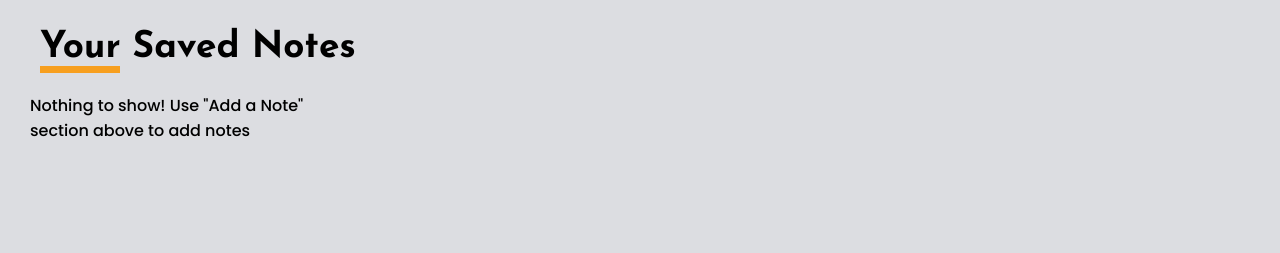
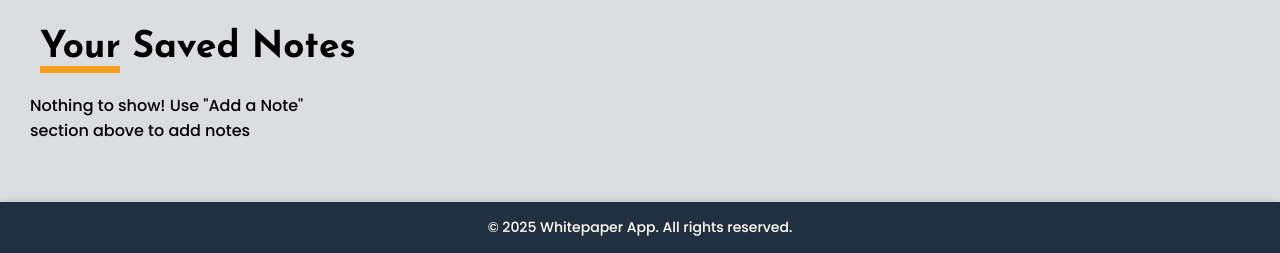
Before and after one commit to ygowthamr/WhitePaper, a Django app: page / in a window 1280 px wide. Shown: the part 547-800 px from the top of the page. Run offline with Django 3.2, Linux system fonts and the light colour scheme; some libraries are stand-ins or nearby versions.

Commit message:
Added the simple footer

```diff
--- a/static/css/style.css
+++ b/static/css/style.css
@@ -361,3 +361,34 @@ header .search-bar input[type="submit"] {
 #scrollToTopBtn::before {
     content: ""; /* No text */
 }
+
+/* Footer css */
+footer {
+    background-color: #222F3E; /* Match the header background color */
+    color: white; /* White text for good contrast */
+    text-align: center; /* Center-align the content */
+    padding: 15px 10px; /* Add some padding for spacing */
+    font-family: 'Poppins', sans-serif; /* Consistent font style with other sections */
+    font-size: 14px; /* Footer text size */
+    position: fixed; /* Fixed footer position */
+    bottom: 0; /* Align it to the bottom of the viewport */
+    left: 0; /* Extend from the left edge */
+    width: 100%; /* Full width footer */
+    box-shadow: 0 -2px 5px rgba(0, 0, 0, 0.1); /* Subtle shadow for depth */
+}
+
+footer p {
+    margin: 0; /* Remove default paragraph margins */
+    line-height: 1.5; /* Better text readability */
+}
+
+footer a {
+    color: #F79F1F; /* Use highlight color for links */
+    text-decoration: none; /* Remove underline */
+    font-weight: 500; /* Slightly bold links */
+}
+
+footer a:hover {
+    color: #DCDDE1; /* Change link color to match background */
+    text-decoration: underline; /* Add underline on hover */
+}
--- a/templates/notesapp/index.html
+++ b/templates/notesapp/index.html
@@ -62,6 +62,15 @@
             </div>
         </div>
     </div>
+    <footer>
+        <p>&copy; <span id="currentYear"></span> Whitepaper App. All rights reserved.</p>
+    </footer>
+
+    <!-- Inline JavaScript to add the current year -->
+    <script>
+        // JavaScript to dynamically insert the current year into the footer
+        document.getElementById('currentYear').textContent = new Date().getFullYear();
+    </script>
     <!-- Javascript fire link -->
     <script src="{% static 'javascript/script.js' %}"></script>
 </body>
```
Also changed, not shown: templates/notesapp/login.html (+8 -0 lines), templates/notesapp/main.html (+8 -0 lines), templates/notesapp/signup.html (+9 -0 lines).
